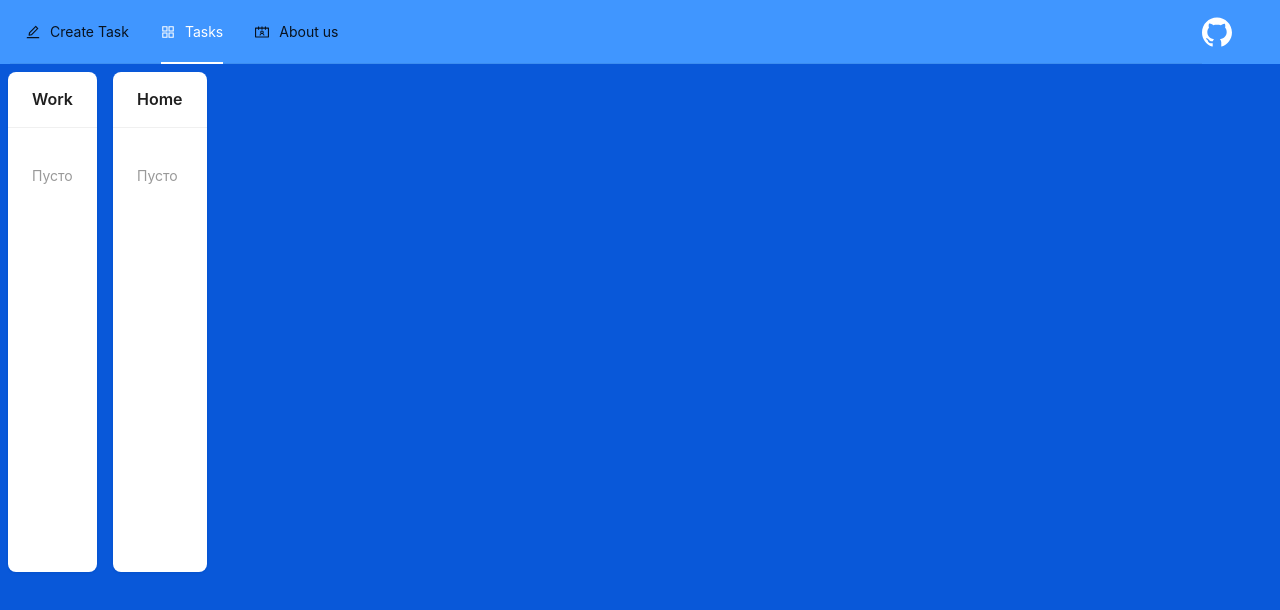
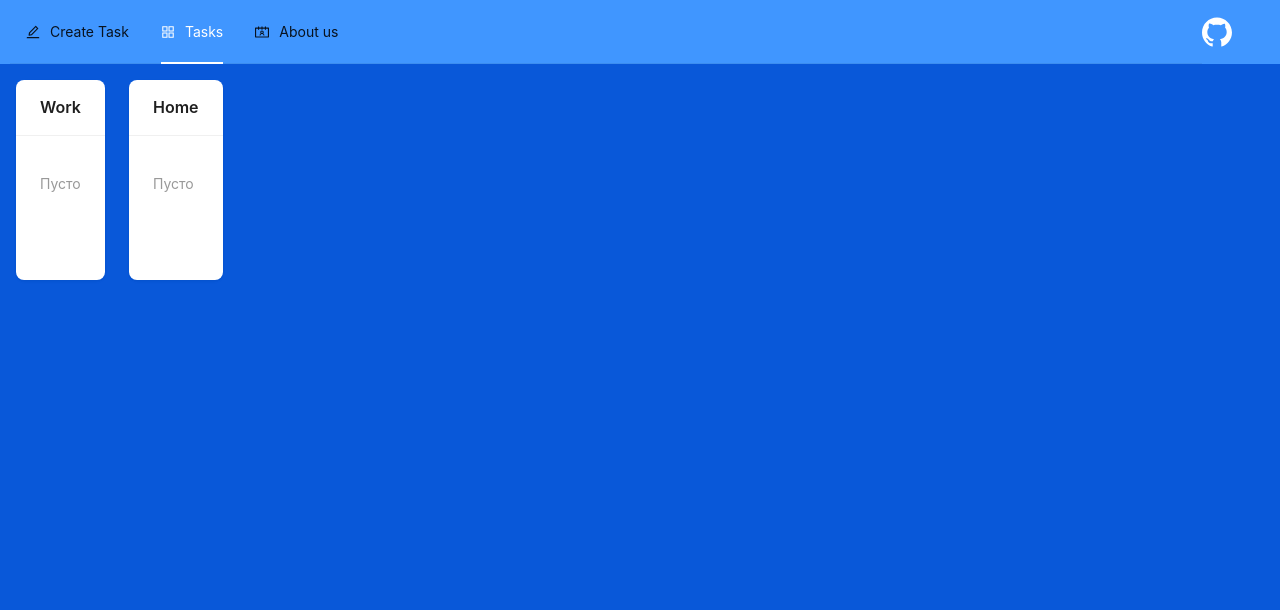
Before and after one commit to NZ888/React-Redux-TodoList, a React (Vite) app: page /tasks in a window 1280 px wide. Shown: the top 610 px of the page. Built offline with nearby package versions, Linux system fonts and the light colour scheme.

Commit message:
added scroll and fixed some bags

```diff
--- a/src/Redux/slices/categorySlice.js
+++ b/src/Redux/slices/categorySlice.js
@@ -6,6 +6,7 @@ const initialState = {
         { label: 'Home', value: 'home' },
     ]
 }
+
 
 export const categorySlice = createSlice({
     name: 'category',
@@ -16,6 +17,13 @@ export const categorySlice = createSlice({
         },
         deleteCategory: (state, action) => {
             state.category = state.category.filter((item) => item.value !== action.payload);
+
+            if (state.category.length === 0) {
+                state.category.push({
+                    label: 'Unsorted Tasks',
+                    value: 'UnsortedTasks',
+                });
+            }
         }
     }
 })
--- a/src/components/content/ContentCategoryComponent.jsx
+++ b/src/components/content/ContentCategoryComponent.jsx
@@ -3,10 +3,19 @@ import {Card} from "antd";
 import CategoryItem from "./CategoryItem.jsx";
 
 const ContentCategoryComponent = ({category, todos = [], categoryValue}) => {
-    console.log(todos)
+
+
+    const cardStyle = {
+        width: "auto",
+        margin: 8,
+        wordBreak: "break-word",
+        maxWidth: 370,
+        ...(todos.length === 0 && { minHeight: 200 }),
+        alignSelf: "flex-start",
+    };
     return (
         <>
-            <Card title={category} variant="borderless" style={{ width: "auto", height: "500px", margin: "8px", wordBreak: "break-word", wordWrap:"break-word", maxWidth: "370px"}} data-value={categoryValue}>
+            <Card title={category} variant="borderless" style={cardStyle} data-value={categoryValue}>
                 {Array.isArray(todos) && todos.length > 0 ? (
                     todos.map((t) => (
                         <CategoryItem
--- a/src/components/content/LayoutGrid.jsx
+++ b/src/components/content/LayoutGrid.jsx
@@ -1,6 +1,7 @@
 import React from 'react';
 import ContentCategoryComponent from "./ContentCategoryComponent.jsx";
 import {useSelector} from "react-redux";
+
 const LayoutGrid = () => {
     const categories = useSelector((state) => state.category.category);
     const tasks = useSelector((state) => state.tasks.tasks);
@@ -9,14 +10,31 @@ const LayoutGrid = () => {
         ...cat,
         tasks: tasks.filter((t) => t.categories.includes(cat.value)),
     }));
-    console.log(tasksByCategory);
+
     return (
-        <>
-            {tasksByCategory.map((category) => (
-                <ContentCategoryComponent key={category.value} category={category.label} todos={category.tasks} categoryValue={category.value} />
+        <div
+            style={{
+                width: "100%",
+                height: "100vh",
+                overflowY: "auto",
+                display: "flex",
+                flexWrap: "wrap",
+                gap: 8,
+                padding: 8,
+                alignContent: "flex-start",
+            }}
+        >
+            {tasksByCategory.map((c) => (
+                <ContentCategoryComponent
+                    key={c.value}
+                    category={c.label}
+                    todos={c.tasks}
+                    categoryValue={c.value}
+                />
             ))}
-        </>
+        </div>
     );
 };
 
+
 export default LayoutGrid;
--- a/src/components/create-task-page/form/modal/CategoriesModal.jsx
+++ b/src/components/create-task-page/form/modal/CategoriesModal.jsx
@@ -15,7 +15,7 @@ const tabItems = [
     },
 ];
 const onChangeTab = key => {
-    console.log(key);
+
 };
 const CategoriesModal = ({isModalOpen, handleOk, handleCancel}) => {
     return (
--- a/src/main.jsx
+++ b/src/main.jsx
@@ -4,7 +4,7 @@ import App from './App.jsx'
 import "./reset.css"
 
 createRoot(document.getElementById('root')).render(
-  <StrictMode>
+  // <StrictMode>
     <App />
-  </StrictMode>,
+  // </StrictMode>,
 )
```
